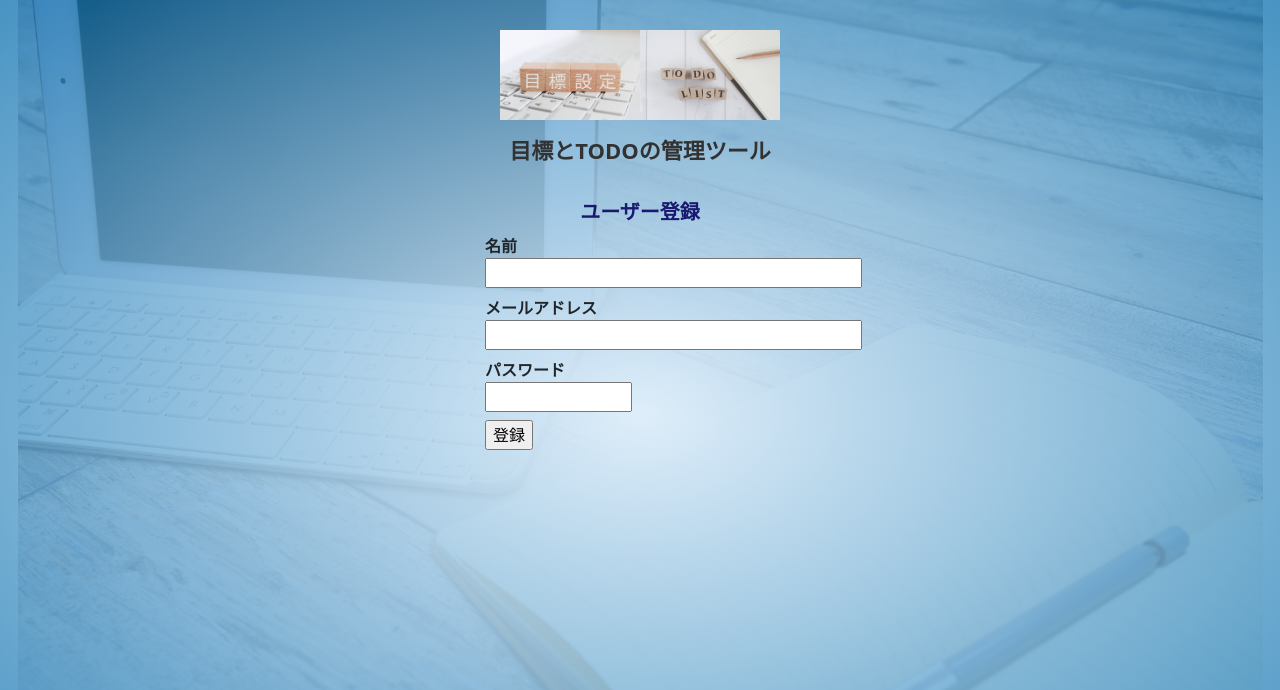
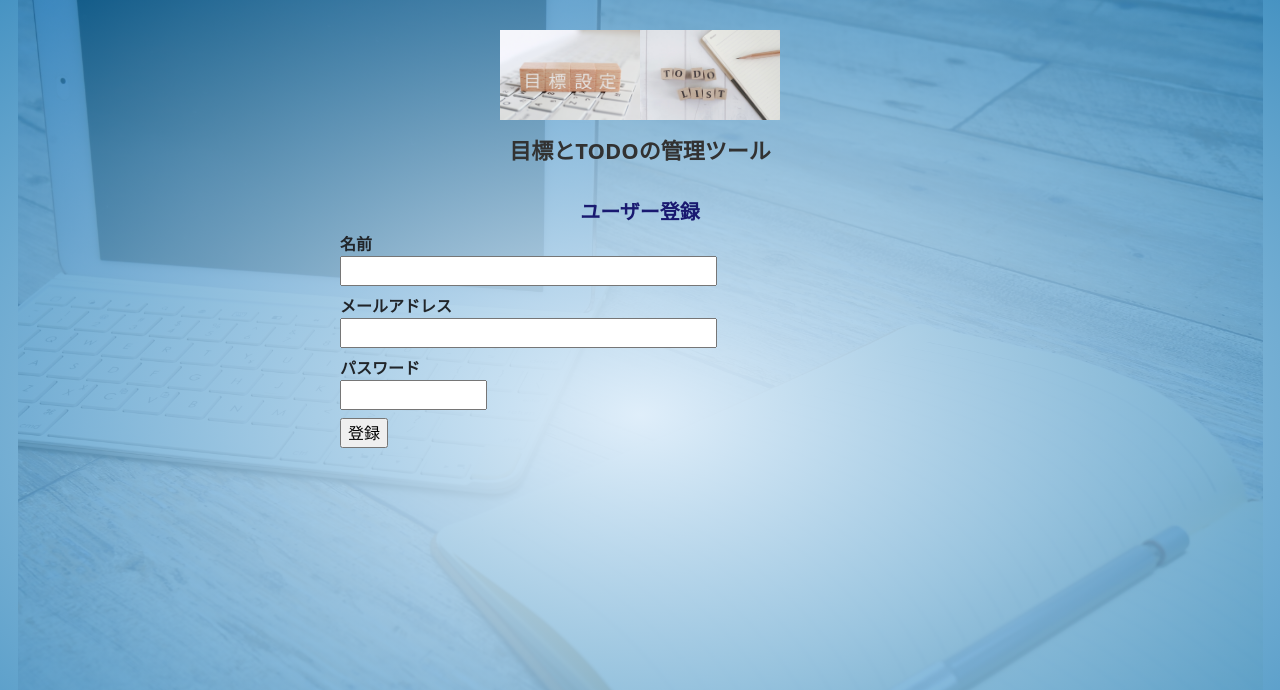
Before and after one commit to kiyot1k1/Goal-Todo, a PHP site: page /app/user/join.php in a window 1280 px wide. Shown: the top 690 px of the page. Run offline with PHP 8.4, Linux system fonts and the light colour scheme.

Commit message:
update app/public/css/main.css

```diff
--- a/app/public/css/main.css
+++ b/app/public/css/main.css
@@ -129,7 +129,7 @@ input[type="checkbox"] {
 }
 
 /* ユーザー登録 */
-form {
+.join-form {
   margin: 10px auto 0;
   width: 310px;
 }
```
